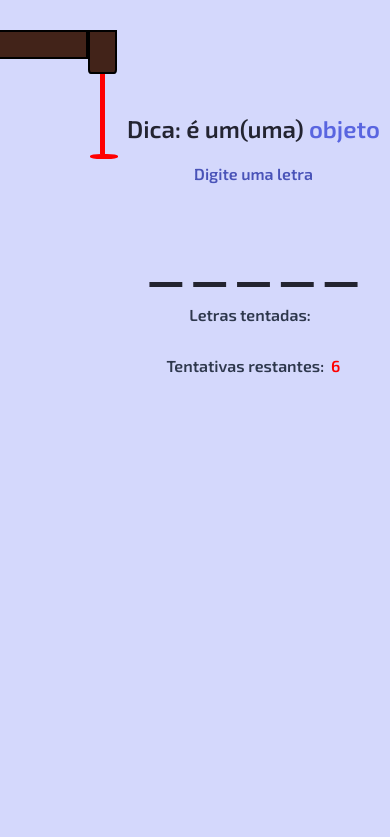
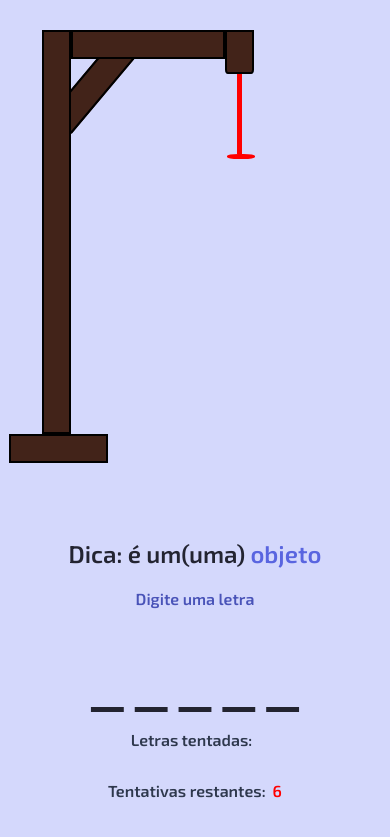
Before and after one commit to eduardodsn/jogo-da-forca, a plain HTML site: page index.html in a window 390 px wide. Shown: the part 97-934 px from the top of the page. Before the commit the page ends 844 px from the top, so only its background shows below. Drawn offline with Linux system fonts and the light colour scheme.

Commit message:
adiciona uma media query

```diff
--- a/style.css
+++ b/style.css
@@ -319,3 +319,13 @@ body {
     display: flex;
     align-items: center;
 }
+
+@media screen and (max-width: 480px) {
+    #forca_container {
+        flex-direction: column;
+    }
+
+    #jogo_container {
+        width: 100%;
+    }
+}
```
